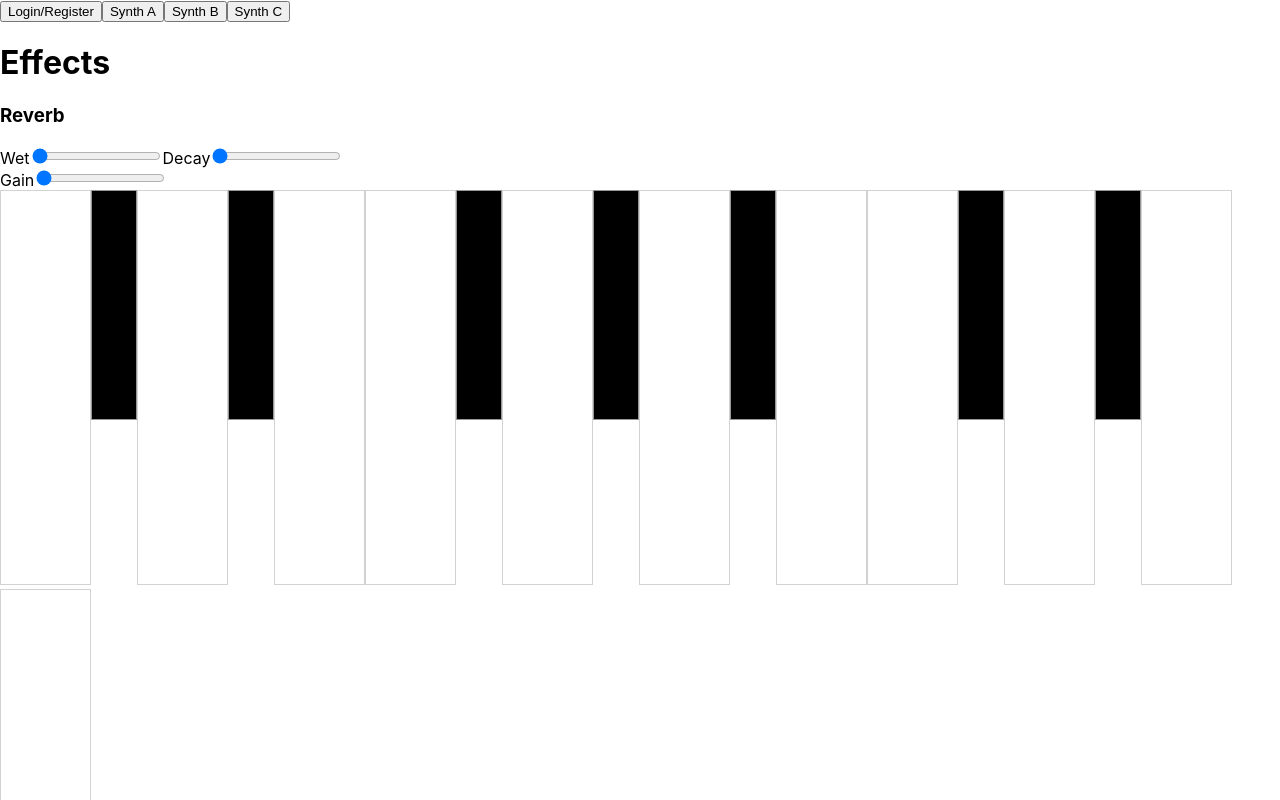
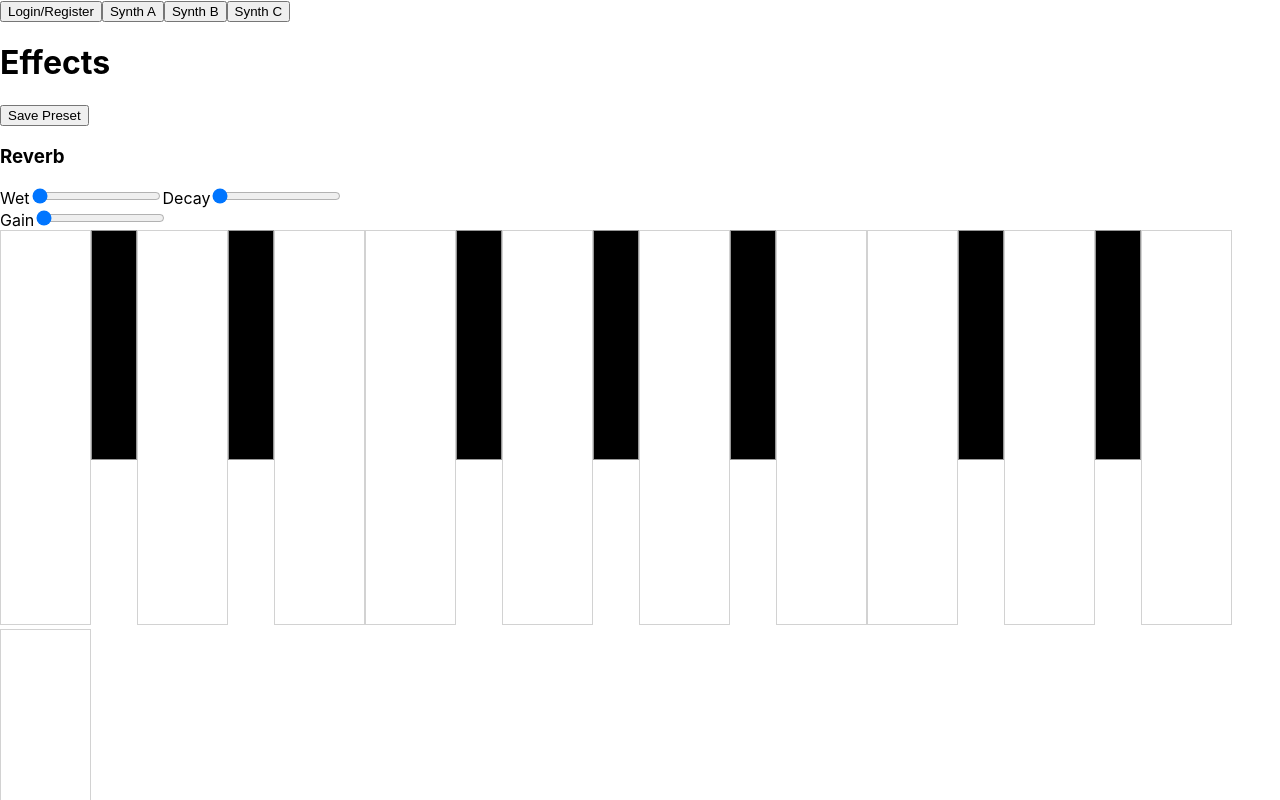
Before and after one commit to maxcroy1/react-synth, a React (Create React App) app: page / in a window 1280 px wide. Shown: the top 800 px of the page. Built offline with nearby package versions, Linux system fonts and the light colour scheme.

Commit message:
MVP Almost done

```diff
--- a/src/components/Synth.js
+++ b/src/components/Synth.js
@@ -65,7 +65,6 @@ componentDidMount() {
         return null
       } else {
         let key = event.key
-        console.log(key)
         if (self.state.keymappings[key]) {
           let note = (self.state.keymappings[key]).replace('sh', '#')
           const synth = self.props.synth
@@ -105,7 +104,7 @@ componentDidMount() {
   render() {
       return (
           <div>
-            <Effects wetSlider={this.wetSlider} gainSlider={this.gainSlider} gain={this.state.gain} reverb={this.state.reverb} decaySlider={this.decaySlider}/>
+            <Effects wetSlider={this.wetSlider} gainSlider={this.gainSlider} gain={this.state.gain} reverb={this.state.reverb} decaySlider={this.decaySlider} user={this.props.user}/>
             <Keyboard />
           </div>
       )
--- a/src/containers/App.js
+++ b/src/containers/App.js
@@ -9,7 +9,8 @@ class App extends React.Component {
     loginDropDown: false,
     username: "",
     password: "",
-    synth: new AMSynth().toDestination()
+    synth: new AMSynth().toDestination(),
+    user: ""
   }
 
   handleLogin = () => {
@@ -52,7 +53,7 @@ class App extends React.Component {
     }
     fetch("http://localhost:3000/api/v1/login", configObj)
       .then(resp => resp.json())
-      .then(json => console.log(json))
+      .then(json => this.setState({user: json.user.id}))
       .catch(error => console.log(error))
   }
 
@@ -73,7 +74,7 @@ class App extends React.Component {
     }
     fetch("http://localhost:3000/api/v1/users", configObj)
       .then(resp => resp.json())
-      .then(json => console.log(json))
+      .then(json => this.setState({user: json.user.id}))
       .catch(error => console.log(error))
   }
 
@@ -96,7 +97,7 @@ class App extends React.Component {
         <button id="A" onClick={this.synthSelect}>Synth A</button>
         <button id="B" onClick={this.synthSelect}>Synth B</button>
         <button id="C" onClick={this.synthSelect}>Synth C</button>
-        <Synth style={{margin: "auto"}} synth={this.state.synth}/>
+        <Synth style={{margin: "auto"}} synth={this.state.synth} user={this.state.user}/>
       </div>
     );
   }
--- a/src/containers/Effects.js
+++ b/src/containers/Effects.js
@@ -1,11 +1,36 @@
 import React from 'react';
 
 export default class Effects extends React.Component{
+
+    handlePreset(props){
+        let formData = {
+            id: props.user,
+            synth_settings_attributes: {
+                gain: props.gain,
+                reverb_wet: props.reverb.wet,
+                reverb_decay: props.reverb.decay
+            }
+        }
+        console.log(formData)
+        let configObj = {
+            method: 'PATCH',
+            headers: {
+                "Content-Type": "application/json",
+                "Accept": "application/json"
+            },
+            body: JSON.stringify(formData)
+        }
+        fetch("http://localhost:3000/api/v1/users/" + this.props.user, configObj)
+            .then(resp => resp.json())
+            .then(json => console.log(json))
+            .catch(error => console.log(error))
+    }
 
     render(){
         return(
             <div>
                 <h1>Effects</h1>
+                <button onClick={() => this.handlePreset(this.props)}>Save Preset</button>
                 <div>
                     <h3>Reverb</h3>
                     <label>Wet</label>
```
